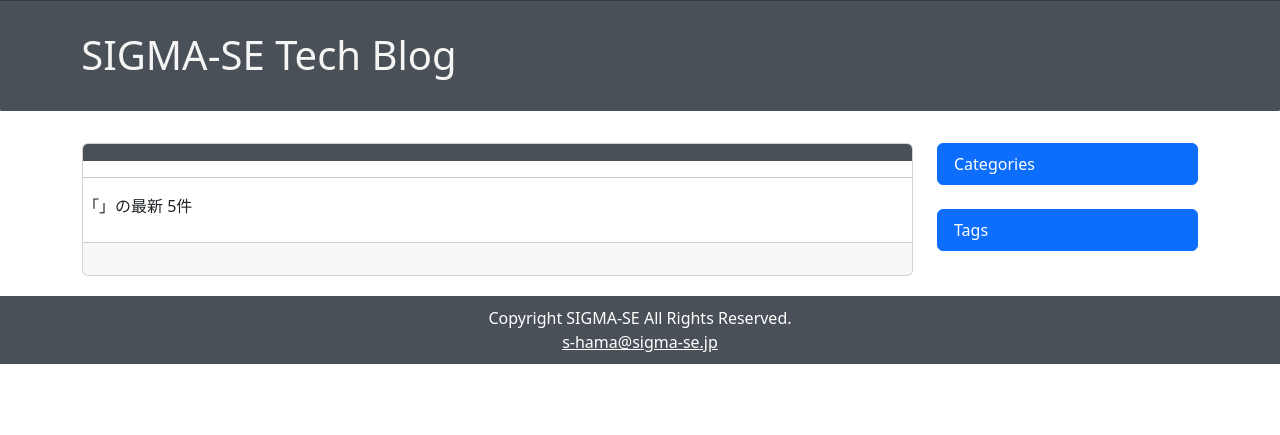
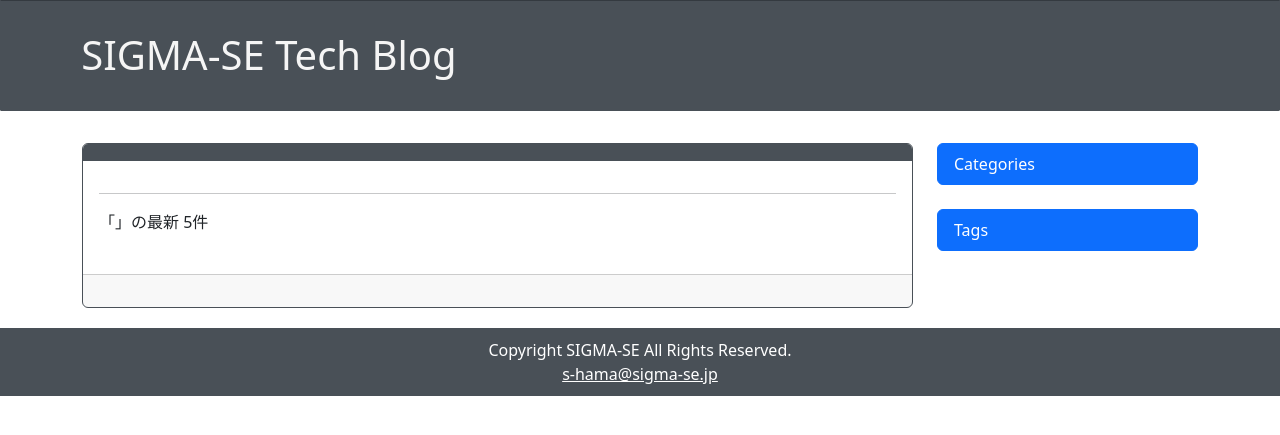
Before and after one commit to s-hama/sigma-se-tech-blog, a Django app: template tblog/templates/tblog/post_detail.html in a window 1280 px wide. Shown: the part 55-490 px from the top of the page. Run offline with Django 4.2, Linux system fonts and the light colour scheme; the template is opened without the code that fills it, so the values that code supplies are empty; some libraries are stand-ins or nearby versions.

Commit message:
fix: modify card and border styles

```diff
--- a/tblog/templates/tblog/post_detail.html
+++ b/tblog/templates/tblog/post_detail.html
@@ -1,17 +1,15 @@
 {% extends "tblog/base.html" %}
 {% block content %}
-<div class="card card-outline-primary">
-  <div class="card-header bg-primary">
+<div class="card border-primary">
+  <div class="card-header bg-primary text-white">
     <div>{{ post.title }}</div>
   </div>
-
-  <div class="card-block">
+  <div class="card-body">
     {% if post.is_html %}
       {{ post.text | safe}}
     {% else %}
       {{ post.text | urlize | linebreaks }}
     {% endif %}
-
     <hr>
     {% include "tblog/latest_post.html" %}
   </div>
```
